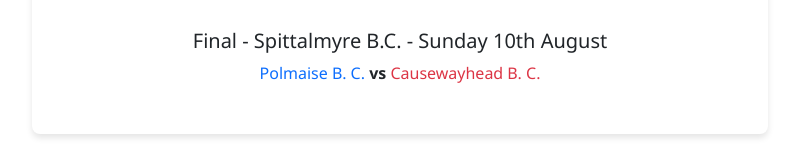
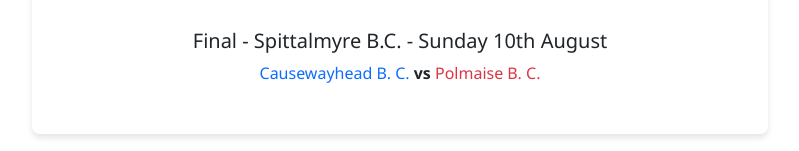
Before and after one commit to tamtroot/City-of-Stirling-Top-15-Website, a plain HTML site: page draw.html in a window 1280 px wide. Shown: the part 1969-2120 px from the top of the page, without its empty margins (240-1039 px from the left). Drawn offline with nearby package versions, Linux system fonts and the light colour scheme.

Commit message:
Update final match teams

```diff
--- a/draw.html
+++ b/draw.html
@@ -162,7 +162,7 @@
                                 <div class="row">
                                     <div class="col-12">
                                         <h5 class="text-center">Final - Spittalmyre B.C. - Sunday 10th August</h5>
-                                        <p class="text-center"><span class="text-primary">Polmaise B. C.</span> <strong>vs</strong> <span class="text-danger">Causewayhead B. C.</span></p>
+                                        <p class="text-center"><span class="text-primary">Causewayhead B. C.</span> <strong>vs</strong> <span class="text-danger">Polmaise B. C.</span></p>
                                     </div>
                                 </div>
                             </div>
```
